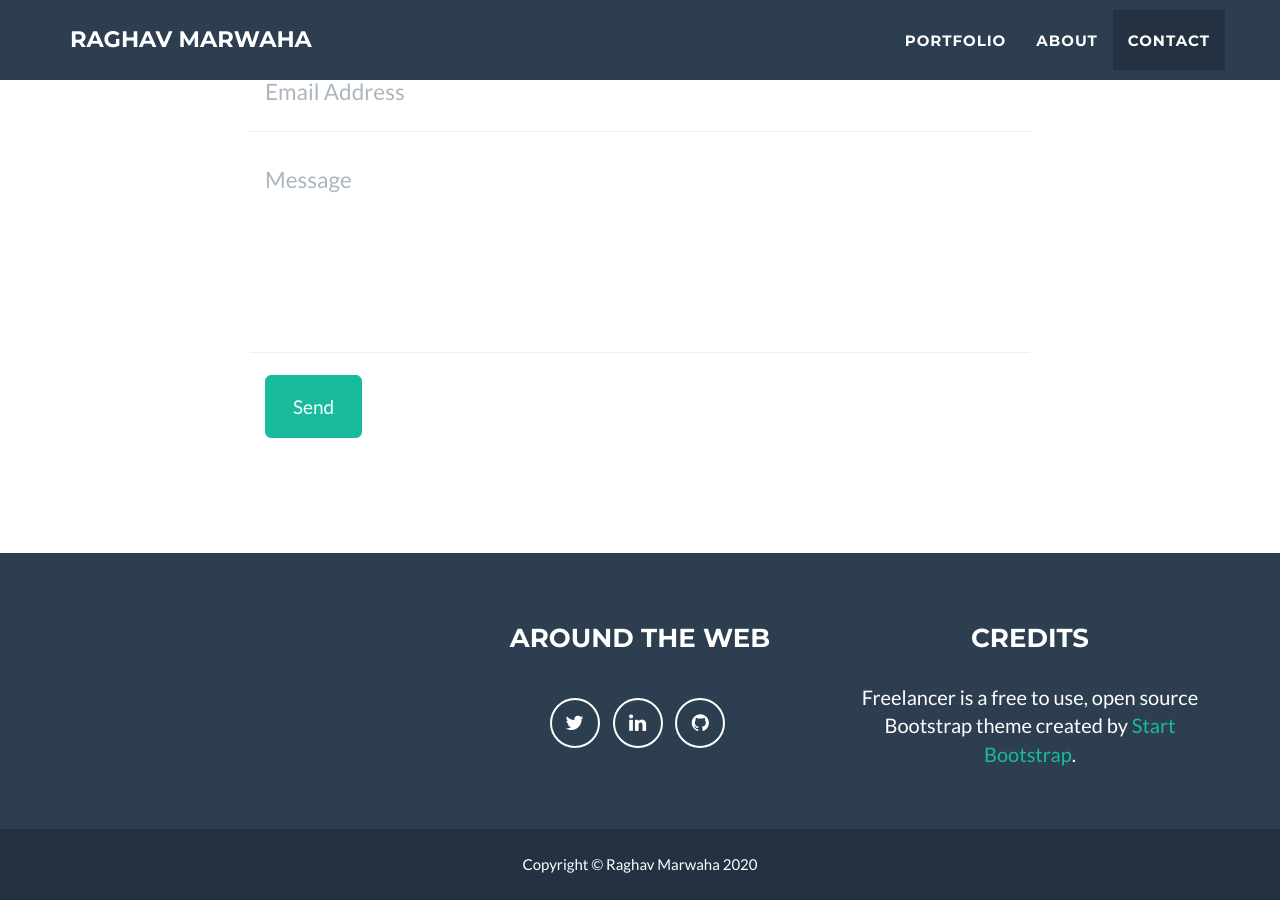
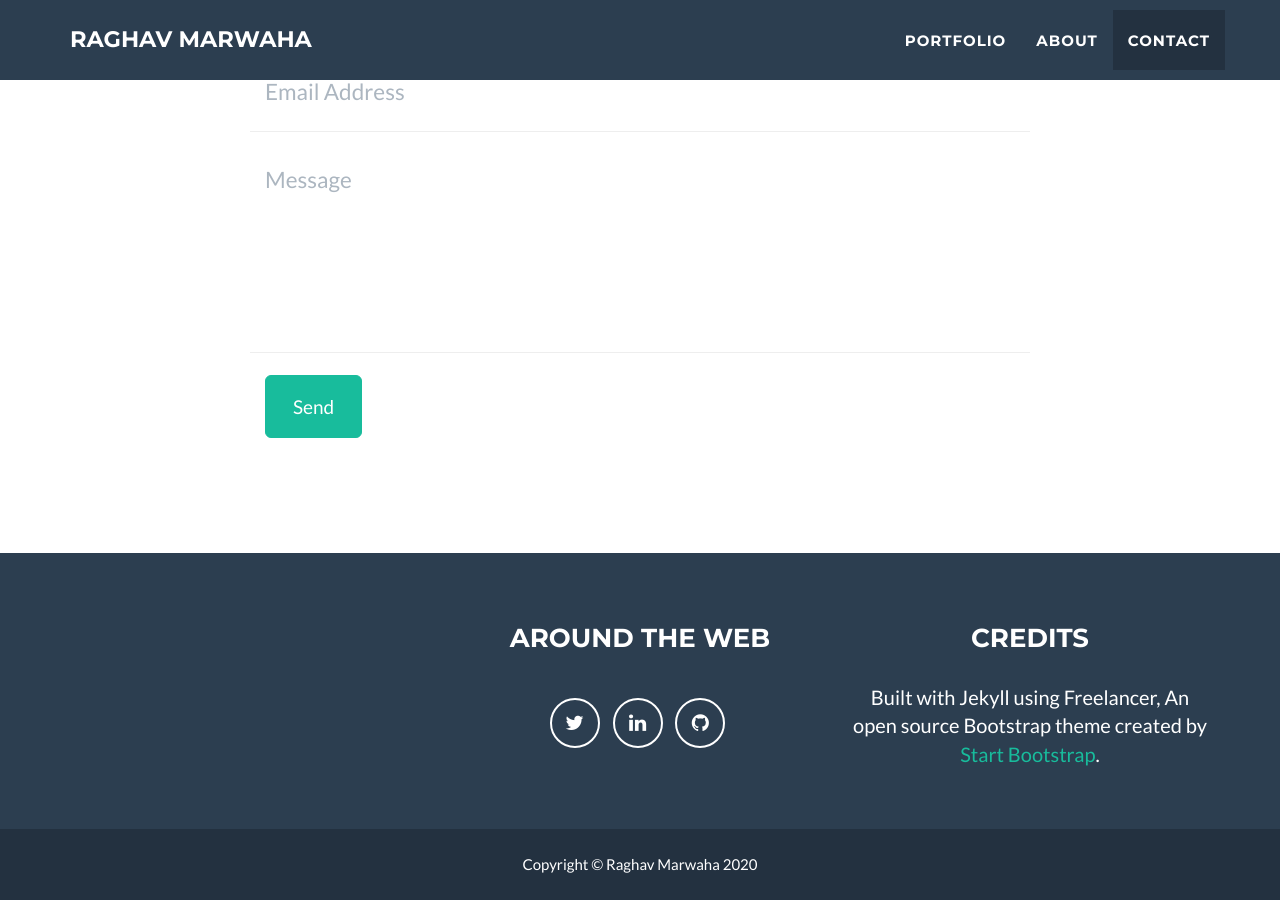
Before and after one commit to marwaha-raghav/marwaha-raghav.github.io, a Jekyll site: the page built from _posts/2014-07-18-project-1.markdown, in a window 1280 px wide and 900 px high, scrolled down 2665 px. Built offline with Jekyll 4.4.1, drawn with Linux system fonts in a browser that asks for light colours.

```diff
--- a/_config.yml
+++ b/_config.yml
@@ -54,7 +54,7 @@ social:
   #- line: Beverly Hills, CA 90210
 
 # Credits content
-credits: 'Freelancer is a free to use, open source Bootstrap theme created by <a href="http://startbootstrap.com">Start Bootstrap</a>.'
+credits: Built with Jekyll using Freelancer, An open source Bootstrap theme created by <a href="http://startbootstrap.com">Start Bootstrap</a>.
 
 # Build settings
 markdown: kramdown
--- a/_includes/footer.html
+++ b/_includes/footer.html
@@ -23,7 +23,7 @@
                     </div>
                     <div class="footer-col col-md-4">
                         <h3>{{ site.footer.credits }}</h3>
-                        <p>{{ site.credits }}</p>
+                        <p>Built with Jekyll using Freelancer, An open source Bootstrap theme created by <a href="http://startbootstrap.com">Start Bootstrap</a>.</p>
                     </div>
                 </div>
             </div>
--- a/_includes/modals.html
+++ b/_includes/modals.html
@@ -43,8 +43,8 @@
                            {% endif %}
                             <ul class="list-inline item-details">
                                 {% if post.project-code %}
-                                    <li>Project Code:
-                                        <strong><a target="_blank" rel="noopener noreferrer" href="https://github.com/marwaha-raghav/JackalOS">{{ post.project-code }}</a>
+                                    <li>Project:
+                                        <strong><a target="_blank" rel="noopener noreferrer" href="{{ post.project-link }}">{{ post.project-code }}</a>
                                         </strong>
                                     </li>
                                 {% endif %}
--- a/_posts/2014-07-18-project-1.markdown
+++ b/_posts/2014-07-18-project-1.markdown
@@ -12,6 +12,7 @@ video: yes
 video-link: "https://www.youtube-nocookie.com/embed/dTzSwmvMcj0"
 project-date: Programmer
 project-code: GitHub Repository
+project-link: https://github.com/marwaha-raghav/JackalOS
 category: Open Source O.S Development
 description1: <p style="text-align:centered">JackalOS is a single task, single user and a monolithic operating system. It is an attempt to better understand the working of a simple GUI based operating system, by creating one! It is built using the COSMOS toolkit and is typed in C#. It also features a custom graphic driver developed by the team for the OS. Under Active development by Raghav, Abhinav & Sarthak.</p>
 description2: <p style="text-align:left"> Currently Working Features.<br/>  • Basic GUI, with a proper functioning mouse.<br/> • Working text rendering, with all lower-case characters and numbers.<br/> • Paint Application.<br/> • Prediction Game.<br> • Calculator with four mathematical operations.<br/> • Console with command list support (available on GitHub readme).</p>
```
Also changed, not shown: _posts/2014-07-17-project-2.markdown (+16 -7 lines), img/portfolio/balance2d-banner(1).png (added), img/portfolio/balance2d-banner(2).png (added), img/portfolio/balance2d-banner.png (added), img/portfolio/balance2d-game-over.jpg (added), img/portfolio/balance2d-gameplay-image.jpg (added), img/portfolio/balance2d-gameplay-image2.jpg (added), img/portfolio/balance2d-menu.jpg (added), 2 other files.
